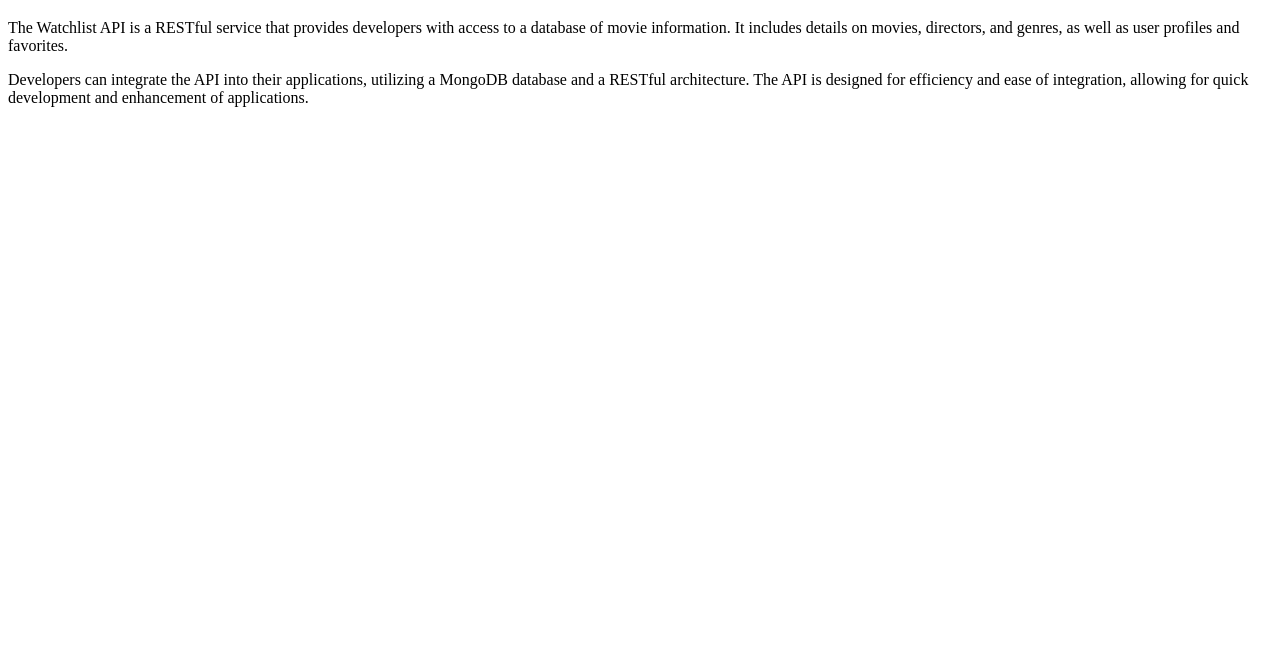
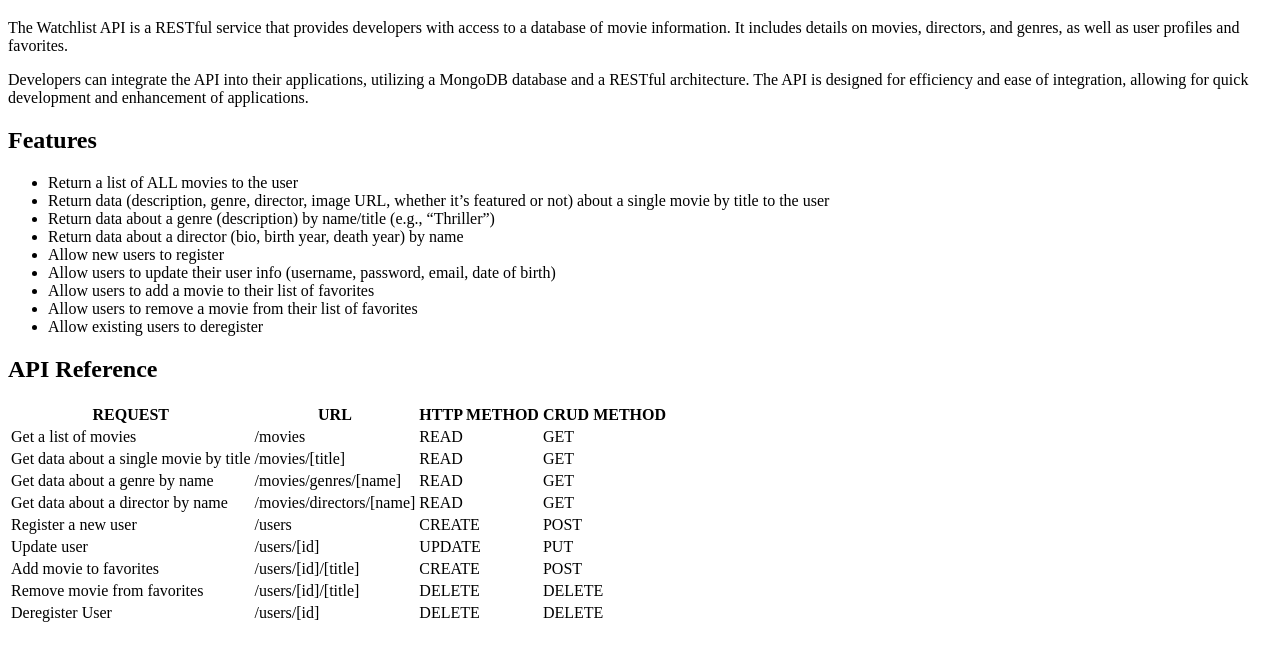
Before and after one commit to timsdesigns/movie_api, a website: page public/documentation.html in a window 1280 px wide. Shown: the part 61-722 px from the top of the page. Drawn offline with Linux system fonts and the light colour scheme.

Commit message:
2.5 Adding API Table to documentation.html

```diff
--- a/index.js
+++ b/index.js
@@ -1,9 +1,9 @@
 (() => {
   // Import modules
   const express = require("express"),
-  morgan = require("morgan"),
-  fs = require("fs"),
-  path = require("path");
+    morgan = require("morgan"),
+    fs = require("fs"),
+    path = require("path");
 
   // Assign functions
   const app = express(),
--- a/log.txt
+++ b/log.txt
@@ -4,3 +4,9 @@
 ::1 - - [05/Mar/2024:11:12:59 +0000] "GET / HTTP/1.1" 200 25 "-" "Mozilla/5.0 (Windows NT 10.0; Win64; x64) AppleWebKit/537.36 (KHTML, like Gecko) Chrome/122.0.0.0 Safari/537.36"
 ::1 - - [05/Mar/2024:11:13:05 +0000] "GET /documentation.html HTTP/1.1" 200 710 "-" "Mozilla/5.0 (Windows NT 10.0; Win64; x64) AppleWebKit/537.36 (KHTML, like Gecko) Chrome/122.0.0.0 Safari/537.36"
 ::1 - - [05/Mar/2024:11:13:12 +0000] "GET /movies HTTP/1.1" 500 28 "-" "Mozilla/5.0 (Windows NT 10.0; Win64; x64) AppleWebKit/537.36 (KHTML, like Gecko) Chrome/122.0.0.0 Safari/537.36"
+::1 - - [22/Mar/2024:00:09:34 +0000] "GET /api-docs/ HTTP/1.1" 404 148 "-" "Mozilla/5.0 (Windows NT 10.0; Win64; x64) AppleWebKit/537.36 (KHTML, like Gecko) Chrome/122.0.0.0 Safari/537.36"
+::1 - - [22/Mar/2024:00:09:36 +0000] "GET / HTTP/1.1" 200 25 "-" "Mozilla/5.0 (Windows NT 10.0; Win64; x64) AppleWebKit/537.36 (KHTML, like Gecko) Chrome/122.0.0.0 Safari/537.36"
+::1 - - [22/Mar/2024:00:09:36 +0000] "GET /favicon.ico HTTP/1.1" 404 150 "http://localhost:8080/" "Mozilla/5.0 (Windows NT 10.0; Win64; x64) AppleWebKit/537.36 (KHTML, like Gecko) Chrome/122.0.0.0 Safari/537.36"
+::1 - - [22/Mar/2024:00:09:45 +0000] "GET /documentation.html HTTP/1.1" 200 2629 "-" "Mozilla/5.0 (Windows NT 10.0; Win64; x64) AppleWebKit/537.36 (KHTML, like Gecko) Chrome/122.0.0.0 Safari/537.36"
+::1 - - [22/Mar/2024:00:15:20 +0000] "GET /documentation.html HTTP/1.1" 200 2737 "-" "Mozilla/5.0 (Windows NT 10.0; Win64; x64) AppleWebKit/537.36 (KHTML, like Gecko) Chrome/122.0.0.0 Safari/537.36"
+::1 - - [22/Mar/2024:00:21:34 +0000] "GET /documentation.html HTTP/1.1" 200 2863 "-" "Mozilla/5.0 (Windows NT 10.0; Win64; x64) AppleWebKit/537.36 (KHTML, like Gecko) Chrome/122.0.0.0 Safari/537.36"
--- a/public/documentation.html
+++ b/public/documentation.html
@@ -1,17 +1,99 @@
 <!DOCTYPE html>
 <html lang="en">
+
 <head>
   <meta charset="UTF-8">
   <meta name="viewport" content="width=device-width, initial-scale=1.0">
   <title>Docs</title>
 </head>
+
 <body>
   <h1>Watchlist API</h1>
   <p>
-    The Watchlist API is a RESTful service that provides developers with access to a database of movie information. It includes details on movies, directors, and genres, as well as user profiles and favorites.
+    The Watchlist API is a RESTful service that provides developers with access to a database of movie information. It
+    includes details on movies, directors, and genres, as well as user profiles and favorites.
   </p>
   <p>
-    Developers can integrate the API into their applications, utilizing a MongoDB database and a RESTful architecture. The API is designed for efficiency and ease of integration, allowing for quick development and enhancement of applications.
+    Developers can integrate the API into their applications, utilizing a MongoDB database and a RESTful architecture.
+    The API is designed for efficiency and ease of integration, allowing for quick development and enhancement of
+    applications.
   </p>
+  <h2>Features</h2>
+  <ul>
+    <li>Return a list of ALL movies to the user</li>
+    <li>Return data (description, genre, director, image URL, whether it’s featured or not) about a single movie by
+      title to the user</li>
+    <li>Return data about a genre (description) by name/title (e.g., “Thriller”)</li>
+    <li>Return data about a director (bio, birth year, death year) by name</li>
+    <li>Allow new users to register</li>
+    <li>Allow users to update their user info (username, password, email, date of birth)</li>
+    <li>Allow users to add a movie to their list of favorites</li>
+    <li>Allow users to remove a movie from their list of favorites</li>
+    <li>Allow existing users to deregister</li>
+  </ul>
+  <h2>API Reference</h2>
+  <table>
+    <th>REQUEST</th>
+    <th>URL</th>
+    <th>HTTP METHOD</th>
+    <th>CRUD METHOD</th>
+    <tr>
+      <td>Get a list of movies</td>
+      <td>/movies</td>
+      <td>READ</td>
+      <td>GET</td>
+    </tr>
+    <tr>
+      <td>Get data about a single movie by title</td>
+      <td>/movies/[title]</td>
+      <td>READ</td>
+      <td>GET</td>
+    </tr>
+    <tr>
+      <td>Get data about a genre by name</td>
+      <td>/movies/genres/[name]</td>
+      <td>READ</td>
+      <td>GET</td>
+    </tr>
+    <tr>
+      <td>Get data about a director by name</td>
+      <td>/movies/directors/[name]</td>
+      <td>READ</td>
+      <td>GET</td>
+    </tr>
+    <tr>
+      <td>Register a new user</td>
+      <td>/users</td>
+      <td>CREATE</td>
+      <td>POST</td>
+    </tr>
+    <tr>
+      <td>Update user</td>
+      <td>/users/[id]</td>
+      <td>UPDATE</td>
+      <td>PUT</td>
+    </tr>
+    <tr>
+      <td>Add movie to favorites</td>
+      <td>/users/[id]/[title]</td>
+      <td>CREATE</td>
+      <td>POST</td>
+    </tr>
+    <tr>
+      <td>Remove movie from favorites</td>
+      <td>/users/[id]/[title]</td>
+      <td>DELETE</td>
+      <td>DELETE</td>
+    </tr>
+    <tr>
+      <td>Deregister User</td>
+      <td>/users/[id]</td>
+      <td>DELETE</td>
+      <td>DELETE</td>
+    </tr>
+    <tr>
+    </tr>
+  </table>
 </body>
+
 </html>
```
